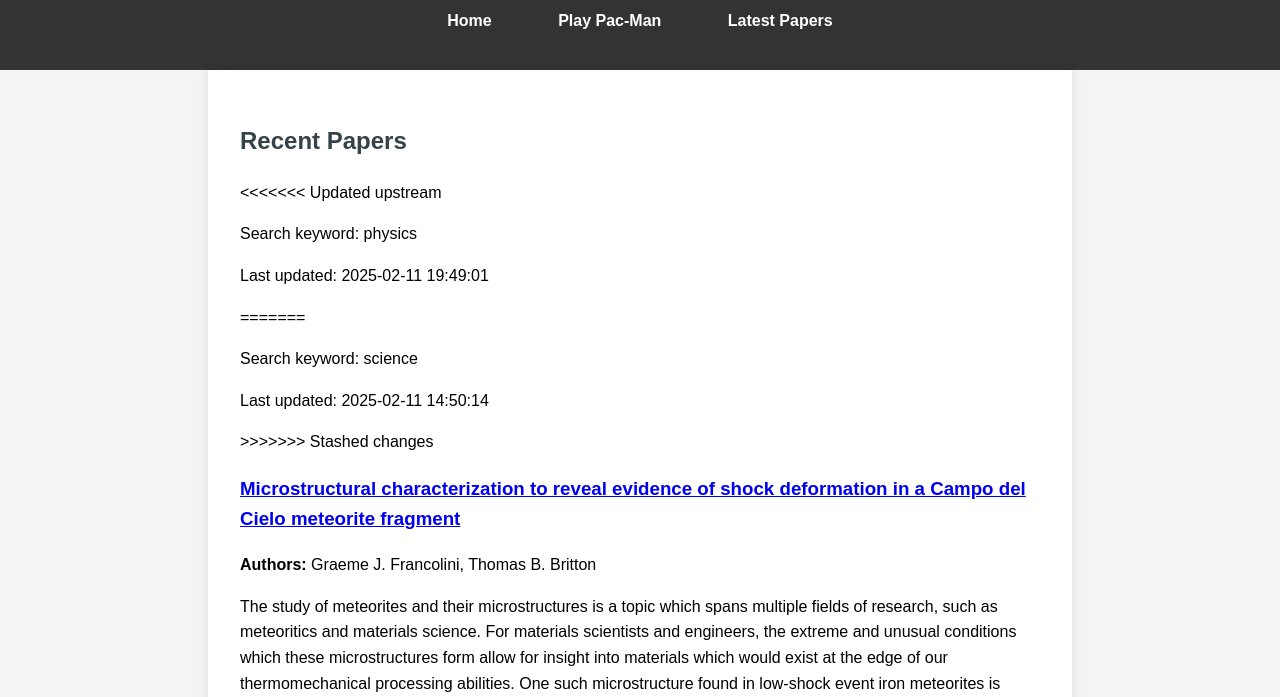
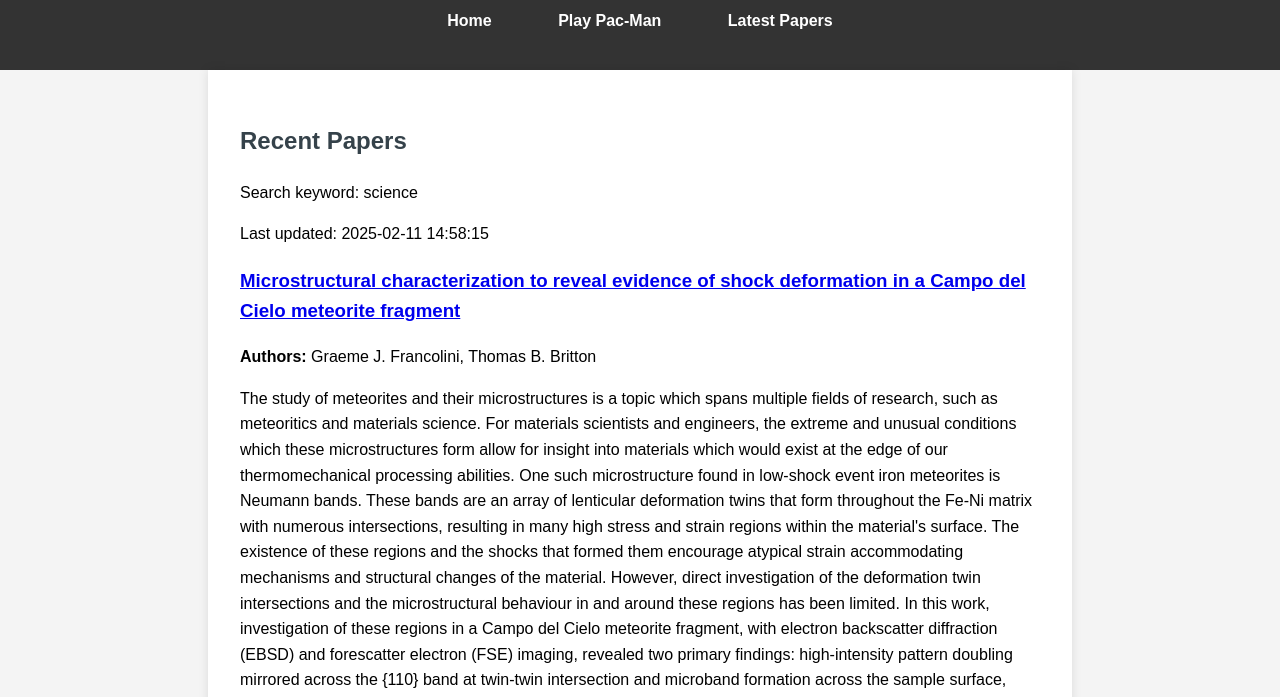
Before and after one commit to etlee110/BST236_HW1, a plain HTML site: page papers.html in a window 1280 px wide. Shown: the part 92-789 px from the top of the page. Drawn offline with Linux system fonts and the light colour scheme.

Commit message:
update time

```diff
--- a/papers.html
+++ b/papers.html
@@ -19,13 +19,8 @@
     <main>
         <section id="papers">
             <h2>Recent Papers</h2>
-<<<<<<< Updated upstream
-            <p>Search keyword: physics</p>
-            <p>Last updated: 2025-02-11 19:49:01</p>
-=======
             <p>Search keyword: science</p>
-            <p>Last updated: 2025-02-11 14:50:14</p>
->>>>>>> Stashed changes
+            <p>Last updated: 2025-02-11 14:58:15</p>
             <div id="paper-list">
                 <!-- Papers will be dynamically inserted here -->
 
```
